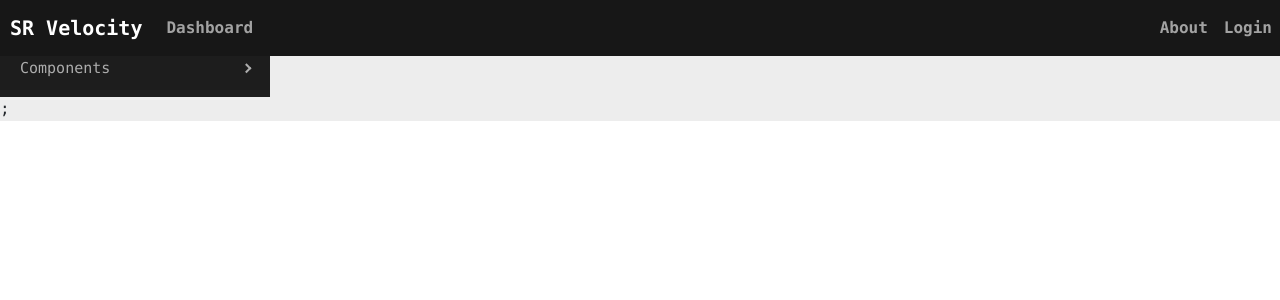
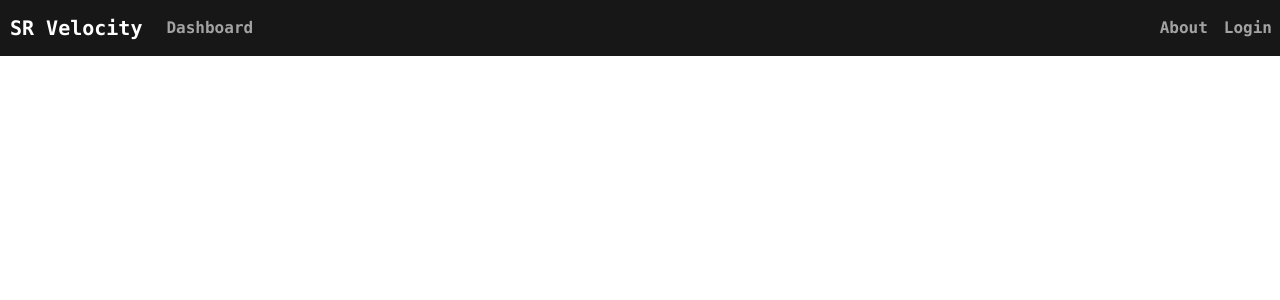
Before and after one commit to UCalgaryRacing/sr-velocity, a React (Create React App) app in the folder client/: page /dashboard in a window 1280 px wide. Shown: the top 300 px of the page. Built offline with nearby package versions, Linux system fonts and the light colour scheme.

Commit message:
Removed side bar

```diff
--- a/client/src/pages/dashboard/dashboard.tsx
+++ b/client/src/pages/dashboard/dashboard.tsx
@@ -1,23 +1,8 @@
 import React from "react";
-import { ProSidebar, Menu, MenuItem, SubMenu } from "react-pro-sidebar";
-import "react-pro-sidebar/dist/css/styles.css";
 import "./dashboard.css";
 
 const Dashboard: React.FC = () => {
-  return (
-    <div>
-      <ProSidebar>
-        <Menu iconShape="square">
-          <MenuItem>Dashboard</MenuItem>
-          <SubMenu title="Components">
-            <MenuItem>Component 1</MenuItem>
-            <MenuItem>Component 2</MenuItem>
-          </SubMenu>
-        </Menu>
-      </ProSidebar>
-      ;
-    </div>
-  );
+  return <div></div>;
 };
 
 export default Dashboard;
```
